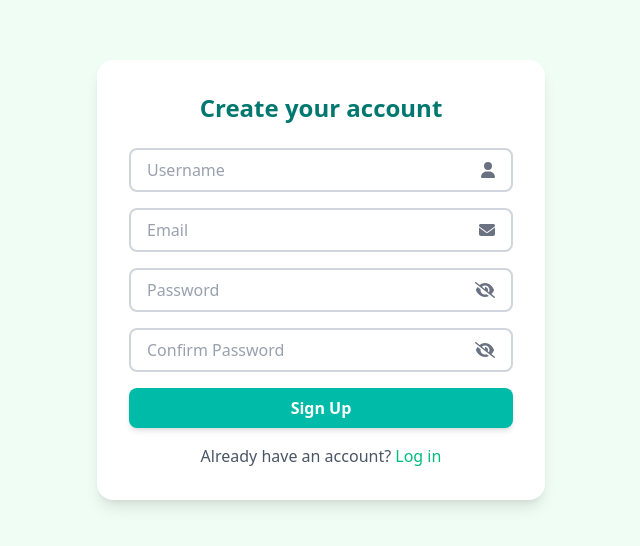
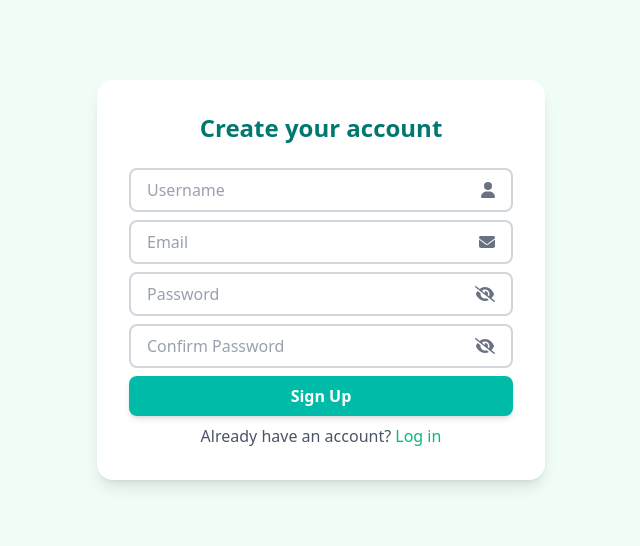
Before and after one commit to NutriTrack-CS25/NutriTrack, a React (Vite) app in the folder frontend/: page /signup in a window 1280 px wide. Shown: the part 120-666 px from the top of the page, without its empty margins (319-959 px from the left). Built offline with nearby package versions, Linux system fonts and the light colour scheme.

Commit message:
feat(form): change position of error messages in signup page, yes i know this is landing page

```diff
--- a/frontend/src/pages/SignUp/SignUpPage.jsx
+++ b/frontend/src/pages/SignUp/SignUpPage.jsx
@@ -48,7 +48,8 @@ const SignUpPage = () => {
         <h2 className="text-2xl font-bold text-center text-teal-700 mb-6">
           Create your account
         </h2>
-        <form className="space-y-4" onSubmit={handleSubmit(onSubmit)}>
+        <form className="space-y-2" onSubmit={handleSubmit(onSubmit)}>
+          <div>
             <FormInput
               {...register("username")}
               type="text"
@@ -60,6 +61,8 @@ const SignUpPage = () => {
             {errors.username && (
               <p className="text-red-500 text-sm">{errors.username.message}</p>
             )}
+          </div>
+          <div>
             <FormInput
               {...register("email")}
               name="email"
@@ -70,6 +73,8 @@ const SignUpPage = () => {
             {errors.email && (
               <p className="text-red-500 text-sm">{errors.email.message}</p>
             )}
+          </div>
+          <div>
             <FormInput
               {...register("password")}
               type={showPassword ? "text" : "password"}
@@ -82,6 +87,8 @@ const SignUpPage = () => {
             {errors.password && (
               <p className="text-red-500 text-sm">{errors.password.message}</p>
             )}
+          </div>
+          <div>
             <FormInput
               {...register("confirmPassword")}
               type={showConfirmPassword ? "text" : "password"}
@@ -92,6 +99,7 @@ const SignUpPage = () => {
               autoComplete="off"
             />
             {error && <p className="text-red-500 text-sm">{error}</p>}
+          </div>
           <Button className="w-full" text="Sign Up" type="submit" />
           <p className="text-center text-gray-600">
             Already have an account?{" "}
```
Lines whose indentation alone changed are shown as unchanged.
